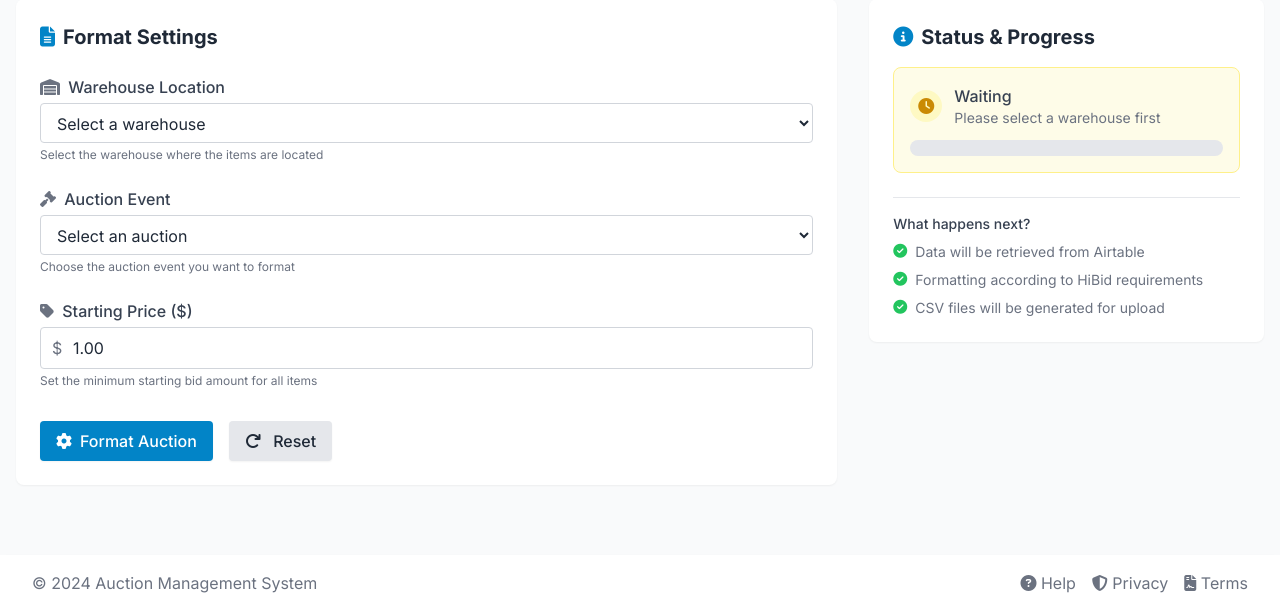
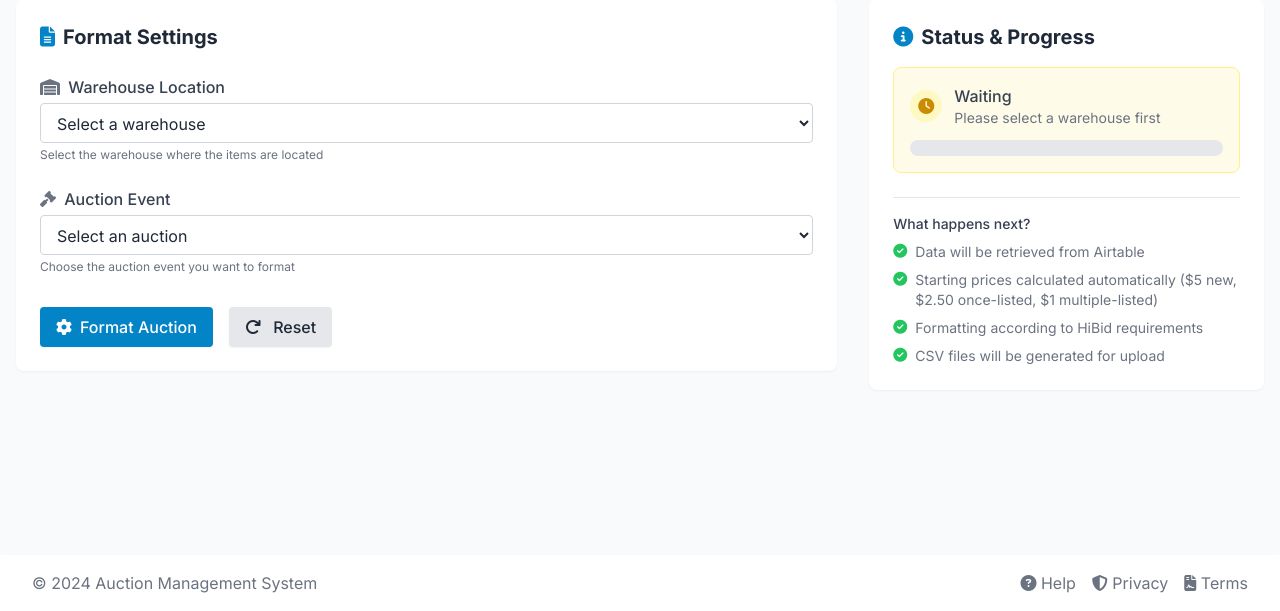
Before and after one commit to PapaMencina/auction-management-portfolio, a Django app: template auction/templates/auction/auction_formatter.html in a window 1280 px wide. Shown: the part 189-800 px from the top of the page. Run offline with Django 5.2, Linux system fonts and the light colour scheme; the template is opened without the code that fills it, so the values that code supplies are empty; some libraries are stand-ins or nearby versions.

Commit message:
Implementing Dynamic Starting Price Logic......again

```diff
--- a/auction/templates/auction/auction_formatter.html
+++ b/auction/templates/auction/auction_formatter.html
@@ -40,18 +40,6 @@
                         <!-- Options will be populated dynamically by JavaScript -->
                     </select>
                     <p class="text-xs text-gray-500 dark:text-gray-400 mt-1">Choose the auction event you want to format</p>
-                </div>
-
-                <div class="form-group">
-                    <label for="starting_price" class="form-label">
-                        <i class="fas fa-tag text-gray-500 dark:text-gray-400 mr-1"></i>
-                        Starting Price ($)
-                    </label>
-                    <div class="relative">
-                        <span class="absolute inset-y-0 left-0 flex items-center pl-3 text-gray-500 dark:text-gray-400">$</span>
-                        <input type="number" id="starting_price" name="starting_price" min="0.01" step="0.01" value="1.00" required class="form-input pl-8">
-                    </div>
-                    <p class="text-xs text-gray-500 dark:text-gray-400 mt-1">Set the minimum starting bid amount for all items</p>
                 </div>
 
                 <div class="flex flex-col sm:flex-row gap-4 pt-2">
@@ -99,6 +87,10 @@
                     <li class="flex items-start">
                         <i class="fas fa-check-circle text-green-500 mt-0.5 mr-2"></i>
                         <span>Data will be retrieved from Airtable</span>
+                    </li>
+                    <li class="flex items-start">
+                        <i class="fas fa-check-circle text-green-500 mt-0.5 mr-2"></i>
+                        <span>Starting prices calculated automatically ($5 new, $2.50 once-listed, $1 multiple-listed)</span>
                     </li>
                     <li class="flex items-start">
                         <i class="fas fa-check-circle text-green-500 mt-0.5 mr-2"></i>
```
